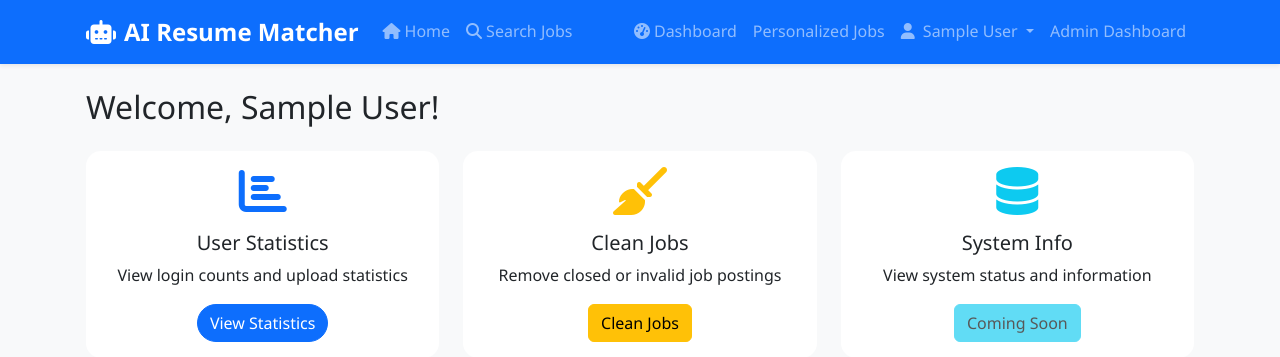
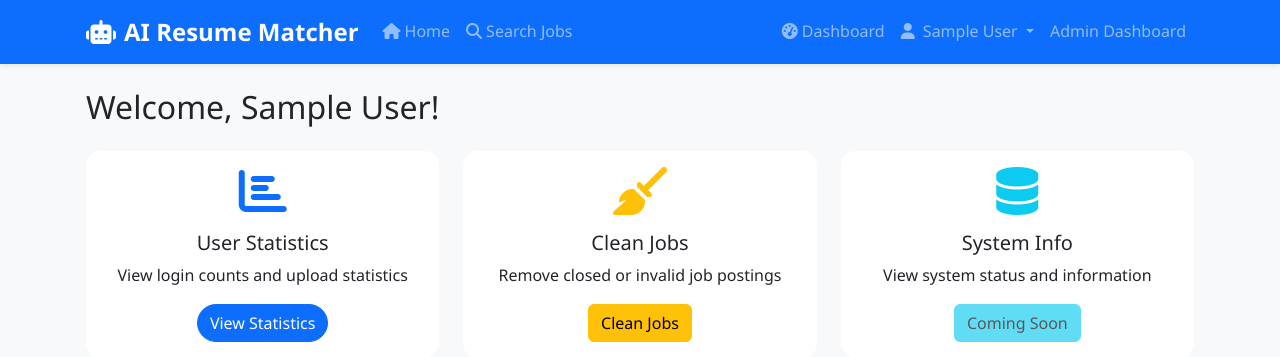
Before and after one commit to VarshithaSaiN/ai_resume_job_matcher, a Flask app: page /admin/dashboard in a window 1280 px wide. Shown: the top 357 px of the page. Run offline with Flask 3, Linux system fonts and the light colour scheme; the visitor is signed in with stand-in values (Sample User, id 1); some libraries are stand-ins or nearby versions.

Commit message:
Update base.html

```diff
--- a/frontend/templates/base.html
+++ b/frontend/templates/base.html
@@ -62,12 +62,6 @@
                 </a>
               </li>
               {% endif %}
-              {% if session.get('user_id') %}
-              <li class="nav-item">
-                  <a class="nav-link" href="{{ url_for('search_jobs_personalized') }}">Personalized Jobs</a>
-              </li>
-              {% endif %}
-
               <li class="nav-item dropdown">
                 <a class="nav-link dropdown-toggle" href="#" role="button" data-bs-toggle="dropdown">
                   <i class="fas fa-user me-1"></i> {{ session.get('user_name', 'User') }}
```
